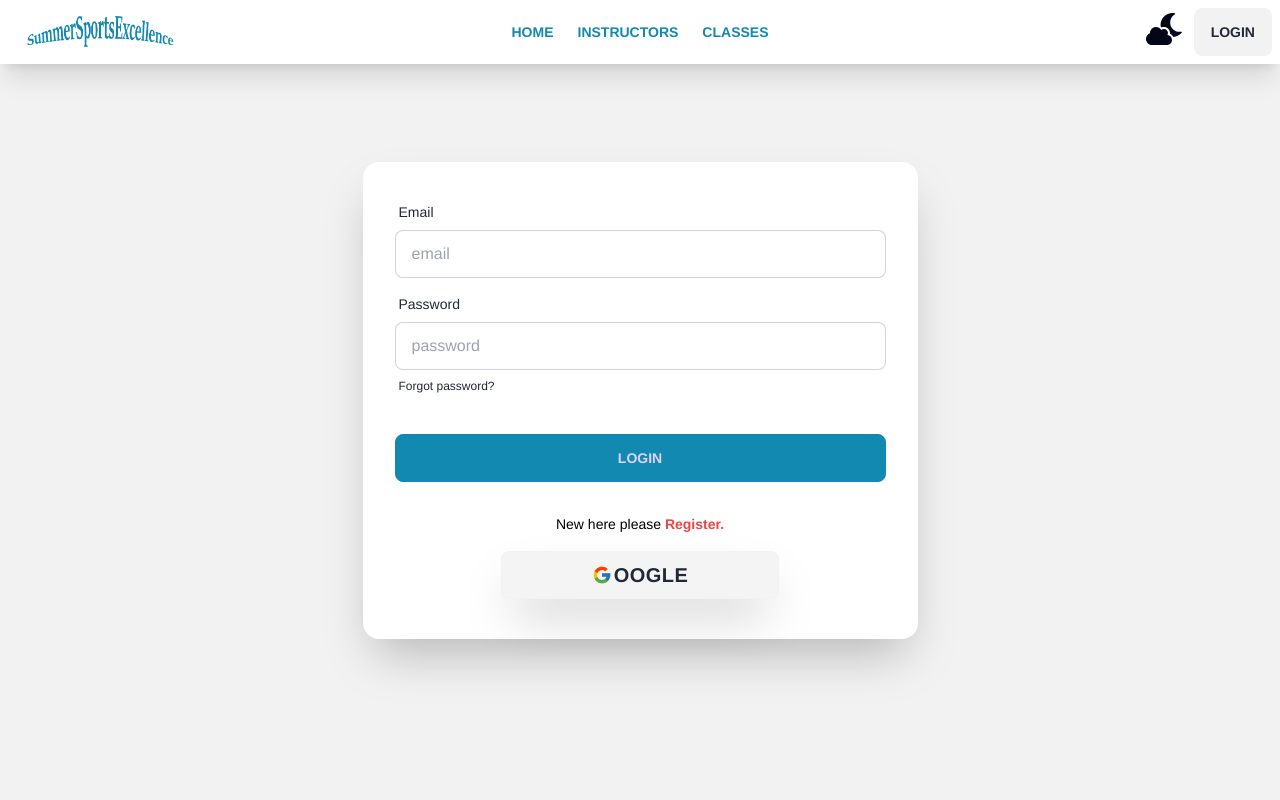
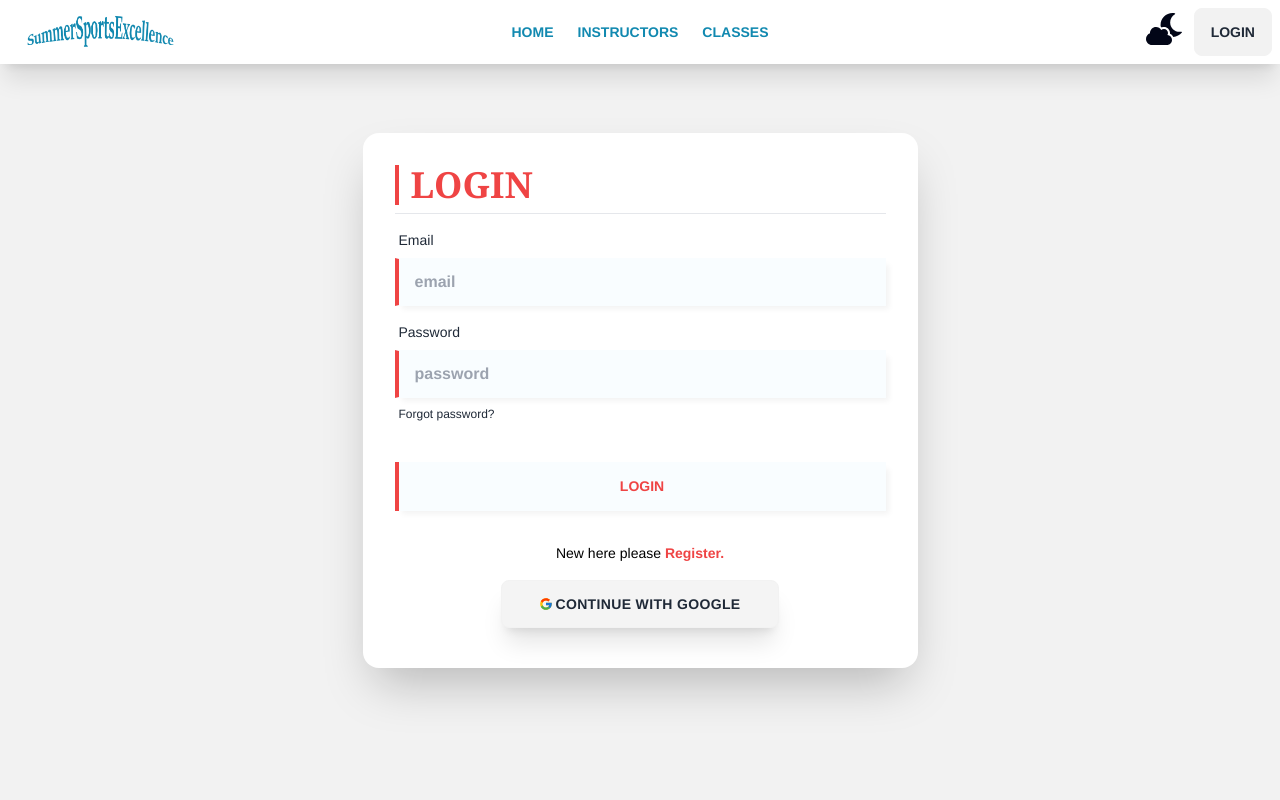
Before and after one commit to webashraf/summer-sports-excellence-, a React (Vite) app: page /login in a window 1280 px wide. Shown: the top 800 px of the page. Built offline with nearby package versions, Linux system fonts and the light colour scheme; no server answers; grey boxes are pictures that could not be loaded.

Commit message:
add some code

```diff
--- a/src/Pages/Dashboard/ManageClasses/ManageClasses.jsx
+++ b/src/Pages/Dashboard/ManageClasses/ManageClasses.jsx
@@ -70,7 +70,7 @@ const ManageClasses = () => {
     return (
         <div>
 
-            <div className="overflow-x-auto">
+            <div className="overflow-x-auto ">
                 <table className="table">
                     {/* head */}
                     <thead>
--- a/src/Pages/Login/Login.jsx
+++ b/src/Pages/Login/Login.jsx
@@ -57,14 +57,18 @@ const Login = () => {
                 <div className="hero-content flex-col lg:flex-row-reverse">
                     <div className="card flex-shrink-0 w-full max-w-xl shadow-2xl bg-base-100">
                         <form onSubmit={handleSubmit(onSubmit)} className="card-body w-[555px]">
+                        <div className="border-l-4 border-red-500 pl-3">
+                        <h4 className="uppercase font-bold text-4xl text-red-500 font-serif">login</h4>
+                        </div>
+                        <hr />
 
 
                             <div className="form-control">
                                 <label className="label">
                                     <span className="label-text">Email</span>
                                 </label>
-                                <input type="email"  {...register("email", { required: true })} placeholder="email" className="input input-bordered" />
-                                {errors?.email?.type === 'required' && <span className="text-yellow-500 font-bold">Field is required.</span>}
+                                <input type="email"  {...register("email", { required: true })} placeholder="email" className="input" />
+                                {errors?.email?.type === 'required' && <span className="text-yellow-500 font-bold focus-visible:border-none">Field is required.</span>}
                             </div>
 
 
@@ -81,7 +85,7 @@ const Login = () => {
                                     }
                                     }
                                 )}
-                                    placeholder="password" className="input input-bordered" />
+                                    placeholder="password" className="input" />
                                 {errors.password && <p className="text-yellow-500 font-bold">{errors.password?.message}</p>}
                                 {errors?.password?.type === 'required' && <span className="text-yellow-500 font-bold">Field is required.</span>}
                                 {errors?.password?.type === 'minLength' && <span className="text-yellow-500 font-bold">Password less then 6 characters</span>}
@@ -94,7 +98,7 @@ const Login = () => {
 
 
                             <div className="form-control mt-6">
-                                <button type="submit" onClick={handleError} className="btn btn-primary">Login</button>
+                                <button type="submit" onClick={handleError} className="summerCampBtn">Login</button>
                             </div>
                         </form>
                         <div className=" flex justify-center flex-col items-center gap-4 pb-10 w-1/2 mx-auto">
--- a/src/Pages/Register/Register.jsx
+++ b/src/Pages/Register/Register.jsx
@@ -64,25 +64,29 @@ const Register = () => {
 
 
     return (
-        <div>
-            <div className="hero min-h-screen bg-base-200">
+        <div className="">
+            <div className="hero min-h-screen bg-base-200 pt-36">
                 <div className="hero-content flex-col lg:flex-row-reverse">
                     <div className="card flex-shrink-0 w-full max-w-xl shadow-2xl bg-base-100">
                         <form onSubmit={handleSubmit(onSubmit)} className="card-body w-[555px]">
+                        <div className="border-l-4 border-red-500 pl-3">
+                        <h4 className="uppercase font-bold text-4xl text-red-500 font-serif">register</h4>
+                        </div>
+                        <hr />
 
 
                             <div className="form-control">
                                 <label className="label">
                                     <span className="label-text">Name*</span>
                                 </label>
-                                <input type="name"  {...register("name", { required: true })} placeholder="name" className="input input-bordered" />
+                                <input type="name"  {...register("name", { required: true })} placeholder="name" className="input " />
                                 {errors?.name?.type === 'required' && <span className="text-yellow-500 font-bold">Field is required.</span>}
                             </div>
                             <div className="form-control">
                                 <label className="label">
                                     <span className="label-text">Email*</span>
                                 </label>
-                                <input type="email"  {...register("email", { required: true })} placeholder="email" className="input input-bordered" />
+                                <input type="email"  {...register("email", { required: true })} placeholder="email" className="input " />
                                 {errors?.email?.type === 'required' && <span className="text-yellow-500 font-bold">Field is required.</span>}
                             </div>
 
@@ -100,7 +104,7 @@ const Register = () => {
                                         }
                                     }
                                 )}
-                                    placeholder="password" className="input input-bordered" />
+                                    placeholder="password" className="input " />
                                 {errors.password && <p className="text-yellow-500 font-bold">{errors.password?.message}</p>}
                                 {errors?.password?.type === 'required' && <span className="text-yellow-500 font-bold">Field is required.</span>}
                                 {errors?.password?.type === 'minLength' && <span className="text-yellow-500 font-bold">Password less then 6 characters</span>}
@@ -124,7 +128,7 @@ const Register = () => {
                                         }
                                     }
                                 )}
-                                    placeholder="confirm password" className="input input-bordered" />
+                                    placeholder="confirm password" className="input " />
                                 {errors.confirmPassword && <p className="text-yellow-500 font-bold">{errors.password?.message}</p>}
                                 {errors?.confirmPassword?.type === 'required' && <span className="text-yellow-500 font-bold">Field is required.</span>}
                                 {errors?.confirmPassword?.type === 'minLength' && <span className="text-yellow-500 font-bold">Password less then 6 characters</span>}
@@ -140,13 +144,13 @@ const Register = () => {
                                 <label className="label">
                                     <span className="label-text">Photo URL*</span>
                                 </label>
-                                <input type="url" {...register("image", { required: true })} placeholder="image" className="input input-bordered" />
+                                <input type="url" {...register("image", { required: true })} placeholder="image" className="input " />
 
                             </div>
 
 
                             <div className="form-control mt-6">
-                                <button type="submit" onClick={handleError} className="btn btn-primary">Register</button>
+                                <button type="submit" onClick={handleError} className="summerCampBtn">Register</button>
                             </div>
                         </form>
                         <div className=" flex justify-center flex-col items-center gap-4 pb-10 w-1/2 mx-auto">
--- a/src/Routes/Routes.jsx
+++ b/src/Routes/Routes.jsx
@@ -3,6 +3,7 @@ import Main from "../Layout/Main/Main";
 import ClassesPage from "../Pages/ClassesPage/ClassesPage";
 import AddClass from "../Pages/Dashboard/AddClass/AddClass";
 import Dashboard from "../Pages/Dashboard/Dashboard/Dashboard";
+import Feedback from "../Pages/Dashboard/Dashboard/Feedback/Feedback";
 import EnrolledClass from "../Pages/Dashboard/EnrolledClass/EnrolledClass";
 import ManageClasses from "../Pages/Dashboard/ManageClasses/ManageClasses";
 import ManageUser from "../Pages/Dashboard/ManageUser/ManageUser";
@@ -16,8 +17,6 @@ import InstructorsPage from "../Pages/InstructorsPage/InstructorsPage";
 import Login from "../Pages/Login/Login";
 import Register from "../Pages/Register/Register";
 import PrivateRoute from "./PrivateRoutes/PrivateRoute";
-import Feedback from "../Pages/Dashboard/Dashboard/Feedback/Feedback";
-import AdminPrivateRoute from "./PrivateRoutes/AdminPrivateRoute";
 
 
 const router = createBrowserRouter([
--- a/src/Shared/SocialLogin/SocialLogin.jsx
+++ b/src/Shared/SocialLogin/SocialLogin.jsx
@@ -11,13 +11,13 @@ const SocialLogin = () => {
             .then(res => {
                 console.log(res.user);
                 const signInUser = res.user;
-                const user = {name: signInUser.displayName, email: signInUser.email, photoUrl: signInUser.photoURL}
+                const user = { name: signInUser.displayName, email: signInUser.email, photoUrl: signInUser.photoURL }
                 axios.post(`https://a12-server-eight.vercel.app/users`, user)
                     .then(res => console.log(res.data))
             })
     }
     return (
-<button className="btn btn-block bg-[#f4f4f4] shadow-2xl font-bold text-xl -tracking-tight" onClick={handleGoogleSignIn}><FcGoogle></FcGoogle><span className="-ml-[6px] ">oogle</span></button>
+        <button className="btn btn-block bg-[#f4f4f4] shadow-xl font-bold text-md -tracking-tight" onClick={handleGoogleSignIn}><FcGoogle></FcGoogle><span className="-ml-[6px] ">Continue with google</span></button>
     );
 };
 
--- a/src/index.css
+++ b/src/index.css
@@ -1,3 +1,22 @@
 @tailwind base;
 @tailwind components;
 @tailwind utilities;
+
+input.input {
+    border-left: 4px solid rgb(239, 68, 68);
+    border-radius: 0;
+    background-color: #f9fdff;
+    font-weight: 600;
+    color: rgb(239, 68, 68);
+    box-shadow: 5px 5px 6px -2px rgb(0 0 0 / 5%);
+}
+
+button.summerCampBtn {
+    background-color: #f9fdff;
+    border-left: 4px solid rgb(239, 68, 68);
+    font-weight: 800;
+    text-transform: uppercase;
+    padding: 14px 0;
+    color: rgb(239, 68, 68);
+    box-shadow: 5px 5px 6px -2px rgb(0 0 0 / 5%);
+}
```
Also changed, not shown: src/Pages/Dashboard/Dashboard/Dashboard.jsx (+42 -42 lines).
